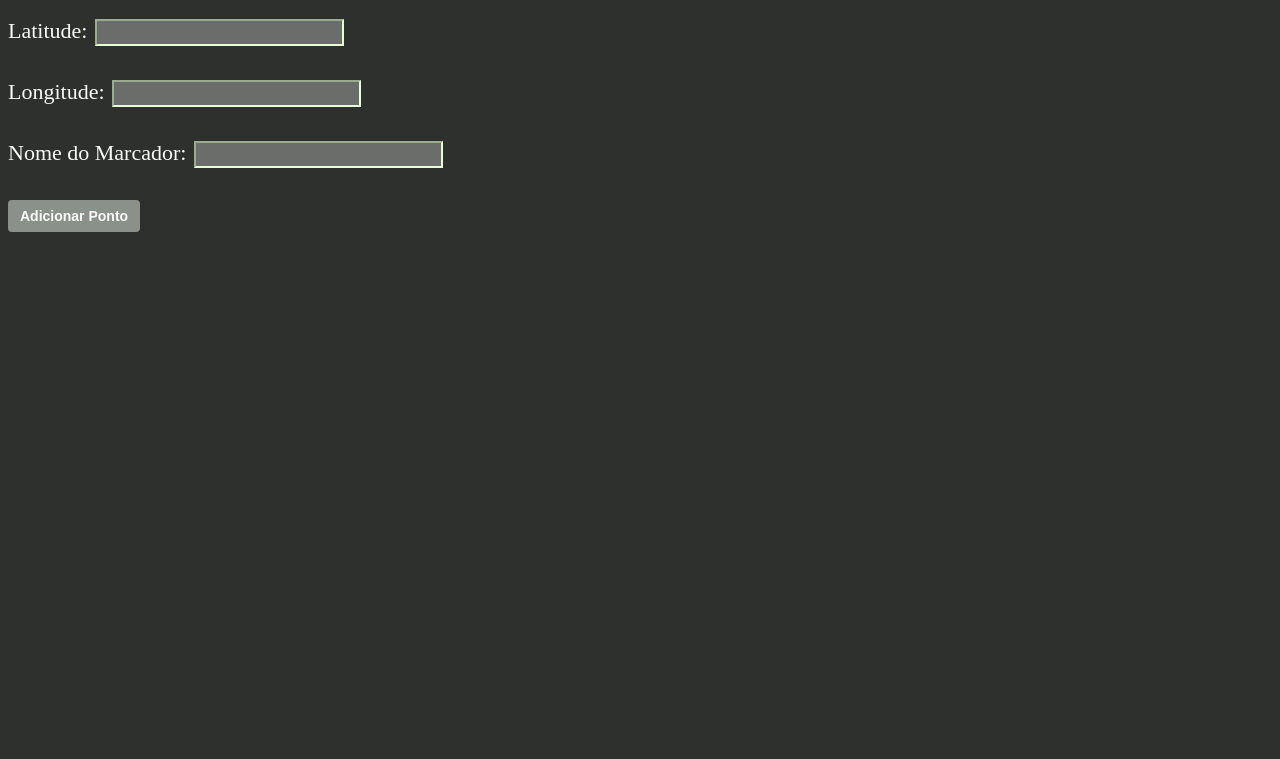
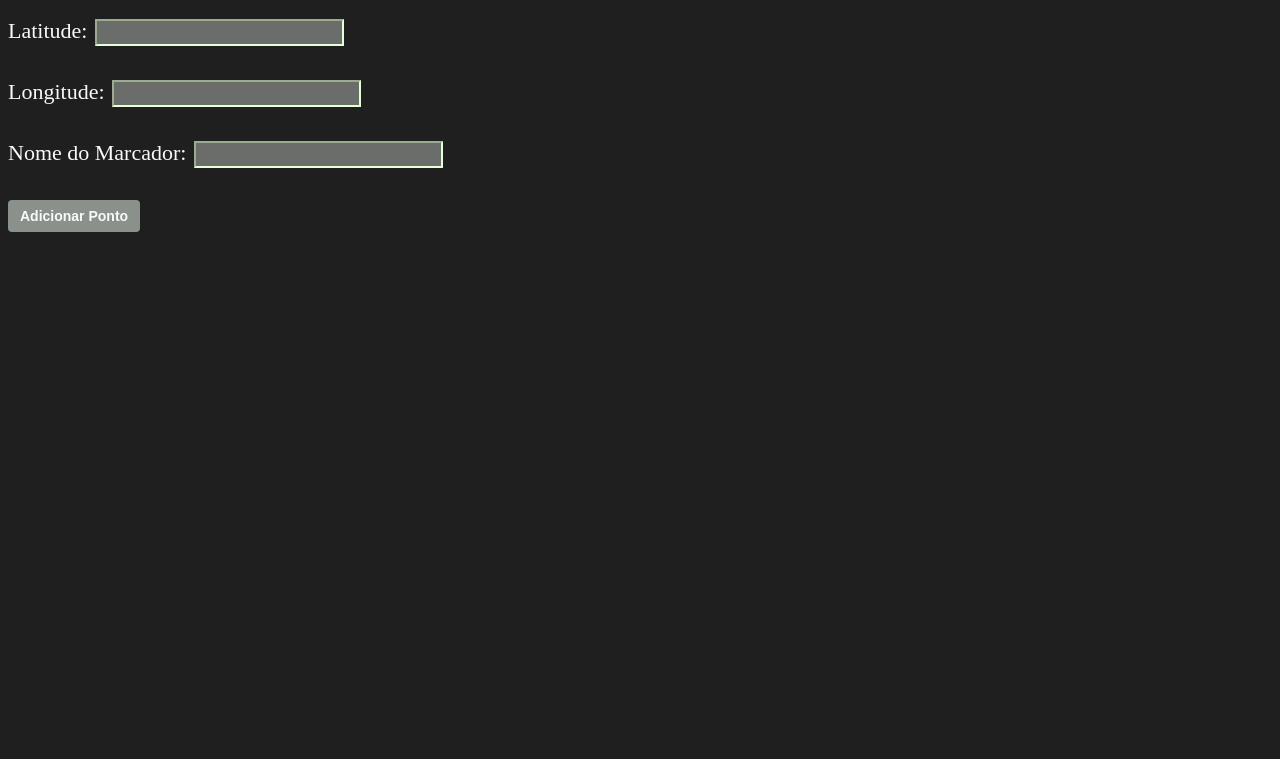
Before and after one commit to pleneo/GoogleMapsApiProject, a website: page index.html in a window 1280 px wide. Shown: the part 150-909 px from the top of the page. Drawn offline with Linux system fonts and the light colour scheme; some packages are replaced by stand-ins of ours.

Commit message:
changed background color

```diff
--- a/style.css
+++ b/style.css
@@ -1,5 +1,5 @@
 body{
-    background-color: #2d302d;
+    background-color: #1e1f1e;
 }
 
 .inputs, #inputText{
```
